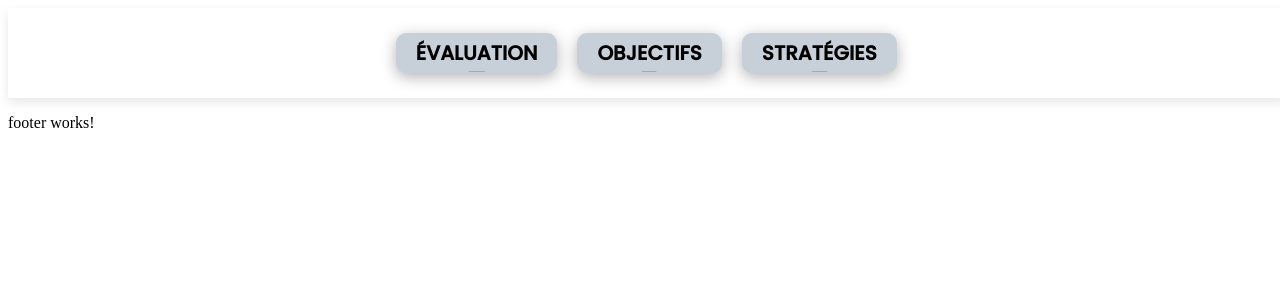
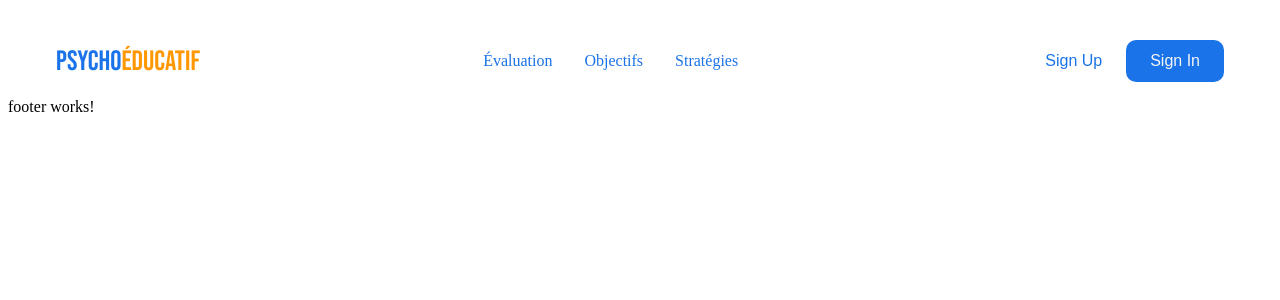
Before and after one commit to ahmed-bs/PsychoEducatif, an Angular app: page / in a window 1280 px wide. Shown: the top 300 px of the page. Built offline with nearby package versions, Linux system fonts and the light colour scheme.

Commit message:
add nav bar

```diff
--- a/src/app/app.module.ts
+++ b/src/app/app.module.ts
@@ -1,5 +1,8 @@
 import { NgModule } from '@angular/core';
 import { BrowserModule } from '@angular/platform-browser';
+import {MatIconModule} from '@angular/material/icon';
+import {MatButtonModule} from '@angular/material/button';
+import {MatToolbarModule} from '@angular/material/toolbar';
 
 import { AppRoutingModule } from './app-routing.module';
 import { AppComponent } from './app.component';
@@ -17,10 +20,14 @@ import { LayoutComponent } from './shared/layout/layout.component';
     FooterComponent,
   ],
   imports: [
+    MatIconModule,
     BrowserModule,
     AppRoutingModule,
     CommonModule,
-    RouterModule
+    RouterModule ,
+    MatToolbarModule,
+    MatButtonModule,
+
   ],
   providers: [],
   bootstrap: [AppComponent]
--- a/src/app/shared/header/header.component.css
+++ b/src/app/shared/header/header.component.css
@@ -1,100 +1,194 @@
-@import url('https://fonts.googleapis.com/css2?family=Poppins:ital,wght@0,500;1,300;1,700&display=swap');
+@import url("https://fonts.googleapis.com/css2?family=Bebas+Neue&family=Poppins:ital,wght@0,100;0,200;0,300;0,400;0,500;0,600;0,700;0,800;0,900;1,100;1,200;1,300;1,400;1,500;1,600;1,700;1,800;1,900&display=swap");
+
 * {
-    margin: 0;
-    padding: 0;
-    box-sizing: border-box;
-    font-family: 'Poppins', sans-serif;
+  padding: 0;
+  margin: 0;
+  box-sizing: border-box;
 }
 
-:root {
-    --color-primary: #7380ec;
-    --color-danger: #ff7782;
-    --color-success: #41f1b6;
-    --color-warning: #ffbb55;
-    --color-white: #fff;
-    --color-info-dark: #7d8da1;
-    --color-info-light: #dce1eb;
-    --color-dark: #363949;
-    --color-light: rgba(132, 139, 200, 0.18);
-    --color-primary-variant: #111e88;
-    --color-dark-variant: #677483;
-    --color-background: #f6f6f9;
-    --card-border-radius: 12px;
-    --border-radius-1: 0.4rem;
-    --border-radius-2: 0.8rem;
-    --border-radius-2: 1.2rem;
-    --card-padding: 1.8rem;
-    --padding-1: 1.2rem;
-    --box-shadow: 0 2rem 3rem var(--color-light);
+img {
+  display: flex;
+  width: 100%;
+}
+
+a {
+  text-decoration: none;
+  transition: 0.3s;
 }
 
 body {
-    width: 99%!important;
-}
-.nav {
-    padding: 15px;
-    width: 101%;
+  font-family: "Poppins", sans-serif;
 }
 
 nav {
-    display: flex;
-    justify-content: center;  /* Centrer les éléments horizontalement */
-    padding: 20px;
-    background-color: #fff;  /* Fond blanc */
-    box-shadow: 0 4px 10px rgba(0, 0, 0, 0.1);
+  position: fixed;
+  isolation: isolate;
+  width: 100%;
+  z-index: 9;
 }
 
-nav a {
-    padding: 20px;
-    position: relative;
-    list-style-type: none;
-    margin: 10px;
+.nav__header {
+  padding: 1rem;
+  width: 100%;
+  display: flex;
+  align-items: center;
+  justify-content: space-between;
+  background-color: #f5f5f5; /* Beige background color */
 }
 
-nav a {
-    font-size: 20px;
-    font-weight: 600;
-    text-decoration: none;
-    text-transform: uppercase;
+.nav__logo a {
+  font-size: 1.75rem;
+  font-weight: 400;
+  font-family: 'Bebas Neue', sans-serif;
+  color: #1a73e8; /* Blue color for text */
 }
 
-nav a::before {
-    content: "";
-    width: 100%;
-    height: 3px;
-    position: absolute;
-    padding-top: -22px;
-    background-color: brown;
-    left: 0;
-    bottom: 0;
-    transform: scale(0.1);
-    transition: .4s;
+.nav__menu__btn {
+  font-size: 1.5rem;
+  color: #1a73e8; /* Blue color for menu button */
+  cursor: pointer;
 }
 
-nav a:hover::before {
-    transform: scale(1.1);
+.nav__links {
+  position: absolute;
+  top: 64px;
+  left: 0;
+  width: 100%;
+  padding: 2rem;
+  list-style: none;
+  display: flex;
+  align-items: center;
+  justify-content: center;
+  flex-direction: column;
+  gap: 2rem;
+  background-color: #1a73e8; /* Blue background color */
+  transition: 0.5s;
+  z-index: -1;
+  transform: translateY(-100%);
 }
 
-.card {
-    display: inline-block;
-    margin: 5px;
-    background-color:#c7cfd9;
-    border-radius: 10px;
-    box-shadow: 0 4px 15px rgba(0, 0, 0, 0.3); /* Ombre grise */
-    text-align: center;
-    font-size: 10px;
-    font-weight: 500;
-    color: var(--color-dark-variant);
-    text-decoration: none;
-    transition: transform 0.3s, box-shadow 0.3s;
-    height: 40px;
+.nav__links.open {
+  transform: translateY(0);
+}
+
+.nav__links a {
+  font-weight: 500;
+  color: #f5f5f5; /* Beige color for text */
+}
+
+.nav__links a:hover {
+  color: #ffffff; /* White text on hover */
+}
+
+.nav__btns {
+  display: none;
+}
+
+@media (min-width: 768px) {
+  nav {
+    position: static;
+    padding-block: 2rem 0;
+    padding-inline: 1rem;
+    max-width: 1200px;
+    margin-inline: auto;
     display: flex;
     align-items: center;
-    justify-content: center;
+    justify-content: space-between;
+    gap: 2rem;
+  }
 
+  .nav__header {
+    flex: 1;
+    padding: 0;
+    background-color: transparent;
+  }
+
+  .nav__logo a {
+    color: #1a73e8; /* Blue text color */
+  }
+
+  .nav__logo a span {
+    color: #ff9800; /* Orange color for span */
+  }
+
+  .nav__menu__btn {
+    display: none;
+  }
+
+  .nav__links {
+    position: static;
+    padding: 0;
+    flex-direction: row;
+    background-color: transparent;
+    transform: none;
+  }
+
+  .nav__links a {
+    padding-block: 5px;
+    color: #1a73e8; /* Blue color for links */
+    border-bottom: 4px solid transparent;
+  }
+
+  .nav__links a:hover {
+    color: #d1a25c;
+    border-color: #d1a25c; /* Orange hover border */
+  }
+
+  .nav__btns {
+    display: flex;
+    flex: 1;
+  }
+
+  .nav__btns .btn {
+    padding: 0.75rem 1.5rem;
+    outline: none;
+    border: none;
+    font-size: 1rem;
+    white-space: nowrap;
+    border-radius: 10px;
+    transition: 0.3s;
+    cursor: pointer;
+  }
+
+  .sign__up {
+    color: #1a73e8; /* Blue color for sign up */
+    background-color: transparent;
+  }
+
+  .sign__up:hover {
+    color: #b89c68; /* Orange hover color */
+  }
+
+  .sign__in {
+    color: #f5f5f5; /* Beige text color */
+    background-color: #1a73e8; /* Blue background for sign in */
+  }
+
+  .sign__in:hover {
+    background-color: #1565c0; /* Darker blue for hover */
+  }
+
+  .header__container {
+    padding-block: 2rem;
+    grid-template-columns: repeat(2, 1fr);
+    align-items: center;
+  }
+
+  .header__image {
+    grid-area: 1/2/2/3;
+  }
+
+  .header__content :is(h1, p, .bar) {
+    text-align: left;
+  }
 }
 
-.card:hover {
-    background-color: var(--color-dark-variant);
-    color: var(--color-white);
+@media (min-width: 1024px) {
+  .header__content form {
+    flex-direction: row;
+  }
+
+  .header__content button {
+    width: fit-content;
+  }
 }
--- a/src/app/shared/header/header.component.html
+++ b/src/app/shared/header/header.component.html
@@ -1,5 +1,19 @@
-<nav class="nav">
-    <a  class="card">Évaluation</a>
-    <a  class="card">Objectifs</a>
-    <a  class="card">Stratégies</a>
-</nav>
+<nav>
+    <div class="nav__header">
+      <div class="nav__logo">
+        <a href="#">Psycho<span>Éducatif</span></a>
+      </div>
+      <div class="nav__menu__btn" id="menu-btn">
+        <span><i class="ri-menu-line"></i></span>
+      </div>
+    </div>
+    <ul class="nav__links" id="nav-links">
+      <li><a href="#">Évaluation</a></li>
+      <li><a href="#">Objectifs</a></li>
+      <li><a href="#">Stratégies</a></li>
+    </ul>
+    <div class="nav__btns">
+      <button class="btn sign__up">Sign Up</button>
+      <button class="btn sign__in">Sign In</button>
+    </div>
+  </nav>
--- a/src/app/shared/header/header.component.ts
+++ b/src/app/shared/header/header.component.ts
@@ -1,8 +1,28 @@
-import { Component } from '@angular/core';
+import { Component, OnInit, ViewChild, ElementRef } from '@angular/core';
 
 @Component({
   selector: 'app-header',
   templateUrl: './header.component.html',
   styleUrls: ['./header.component.css']
 })
-export class HeaderComponent {}
+export class HeaderComponent implements OnInit {
+
+    constructor() { }
+
+    ngOnInit(): void {
+      const menuBtn = document.getElementById('menu-btn');
+      const navLinks = document.getElementById('nav-links');
+      const menuBtnIcon = menuBtn?.querySelector('i');
+
+      menuBtn?.addEventListener('click', () => {
+        navLinks?.classList.toggle('open');
+        const isOpen = navLinks?.classList.contains('open');
+        menuBtnIcon?.setAttribute('class', isOpen ? 'ri-close-line' : 'ri-menu-line');
+      });
+
+      navLinks?.addEventListener('click', () => {
+        navLinks?.classList.remove('open');
+        menuBtnIcon?.setAttribute('class', 'ri-menu-line');
+      });
+    }
+}
--- a/src/index.html
+++ b/src/index.html
@@ -5,6 +5,8 @@
   <title>PsychoEducatif</title>
   <base href="/">
   <meta name="viewport" content="width=device-width, initial-scale=1">
+  <link href="https://fonts.googleapis.com/icon?family=Material+Icons" rel="stylesheet">
+  <link href="https://cdn.jsdelivr.net/npm/remixicon@2.5.0/fonts/remixicon.css" rel="stylesheet">
   <link rel="icon" type="image/x-icon" href="favicon.ico">
 </head>
 <body>
```
